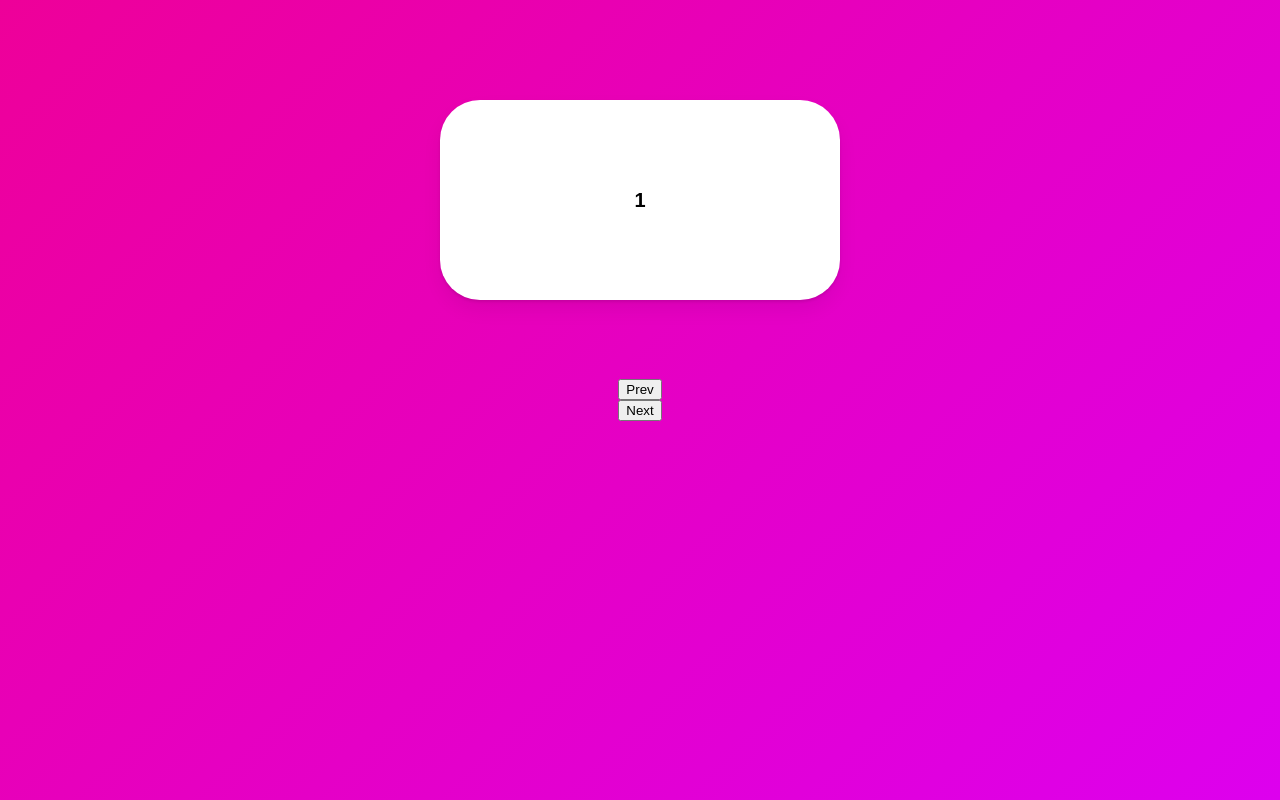
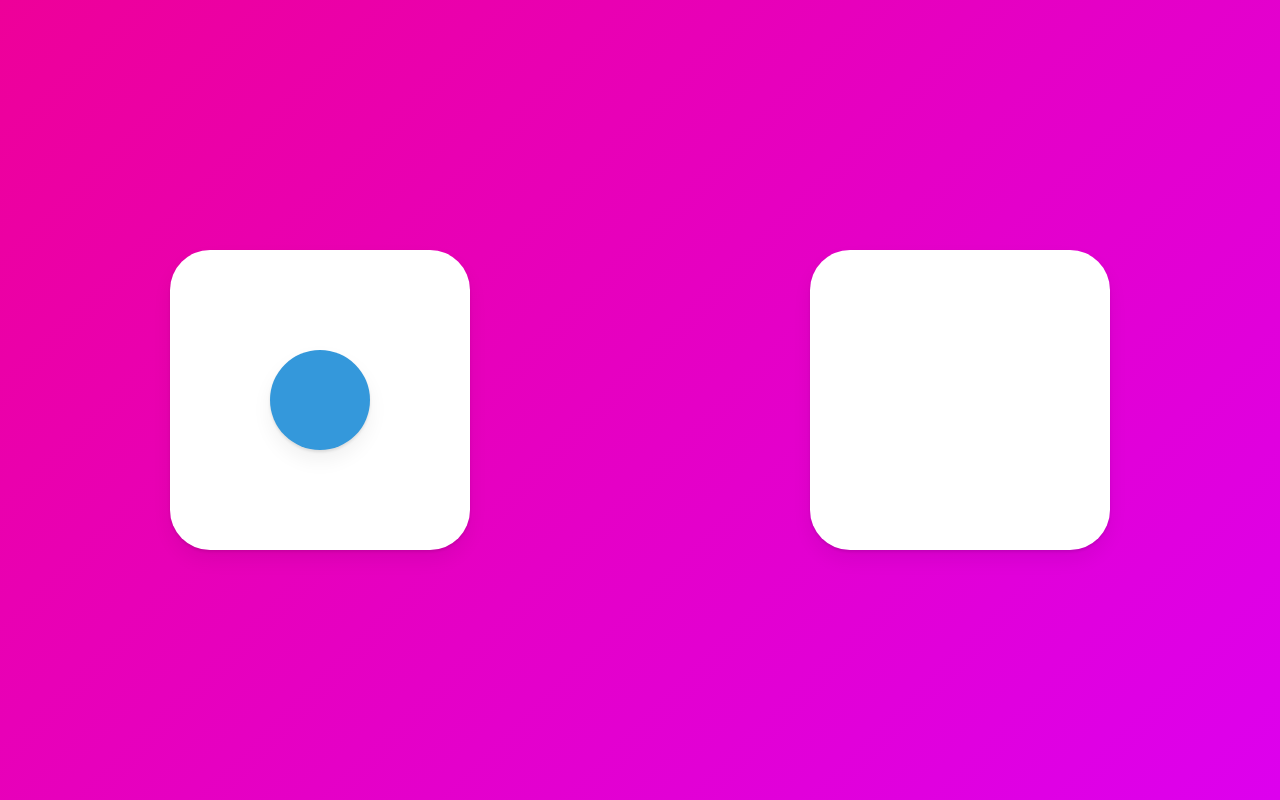
Before and after one commit to ng-lee/react-masterclass-2021-part-4, a React (Create React App) app: page / in a window 1280 px wide. Built offline with nearby package versions, Linux system fonts and the light colour scheme.

Commit message:
shared layout animation

```diff
--- a/src/App.tsx
+++ b/src/App.tsx
@@ -1,82 +1,49 @@
 import styled from "styled-components";
-import { AnimatePresence, motion } from "framer-motion";
+import { motion } from "framer-motion";
 import { useState } from "react";
 
 const Wrapper = styled(motion.div)`
   height: 100vh;
   width: 100vw;
   display: flex;
-  flex-direction: column;
+  justify-content: space-around;
+  align-items: center;
+`;
+
+const Box = styled(motion.div)`
+  width: 300px;
+  height: 300px;
+  background-color: rgba(255, 255, 255, 1);
+  border-radius: 40px;
+  box-shadow: 0 2px 3px rgba(0, 0, 0, 0.1), 0 10px 20px rgba(0, 0, 0, 0.06);
+  display: flex;
   justify-content: center;
   align-items: center;
 `;
 
-const Box = styled(motion.div)`
-  width: 400px;
-  height: 200px;
-  background-color: rgba(255, 255, 255, 1);
-  border-radius: 40px;
-  position: absolute;
-  top: 100px;
+const Circle = styled(motion.div)`
+  width: 100px;
+  height: 100px;
+
+  background-color: #3498db;
   box-shadow: 0 2px 3px rgba(0, 0, 0, 0.1), 0 10px 20px rgba(0, 0, 0, 0.06);
-  display: flex;
-  justify-content: center;
-  align-items: center;
-  font-size: 20px;
-  font-weight: 700;
 `;
 
-const boxVariants = {
-  entry: (back: boolean) => ({
-    x: back ? -500 : 500,
-    opacity: 0,
-    scale: 0,
-  }),
-  center: {
-    x: 0,
-    opacity: 1,
-    scale: 1,
-    transition: {
-      duration: 1,
-    },
-  },
-  exit: (back: boolean) => ({
-    x: back ? 500 : -500,
-    opacity: 0,
-    scale: 0,
-    transition: {
-      duration: 1,
-    },
-  }),
-};
-
 function App() {
-  const [visible, setVisible] = useState(1);
-  const [back, setBack] = useState(false);
-  const prevBtn = () => {
-    setBack(true);
-    setVisible((prev) => (prev === 1 ? 1 : prev - 1));
-  };
-  const nextBtn = () => {
-    setBack(false);
-    setVisible((prev) => (prev === 10 ? 10 : prev + 1));
-  };
+  const [clicked, setClicked] = useState(false);
+  const toggleClicked = () => setClicked((prev) => !prev);
   return (
-    <Wrapper>
-      <AnimatePresence exitBeforeEnter custom={back}>
-        <Box
-          custom={back}
-          variants={boxVariants}
-          key={visible}
-          initial="entry"
-          animate="center"
-          exit="exit"
-        >
-          {visible}
-        </Box>
-      </AnimatePresence>
-      <button onClick={prevBtn}>Prev</button>
-      <button onClick={nextBtn}>Next</button>
+    <Wrapper onClick={toggleClicked}>
+      <Box>
+        {!clicked ? (
+          <Circle layoutId="circle" style={{ borderRadius: 50 }} />
+        ) : null}
+      </Box>
+      <Box>
+        {clicked ? (
+          <Circle layoutId="circle" style={{ borderRadius: 0, scale: 2 }} />
+        ) : null}
+      </Box>
     </Wrapper>
   );
 }
```
